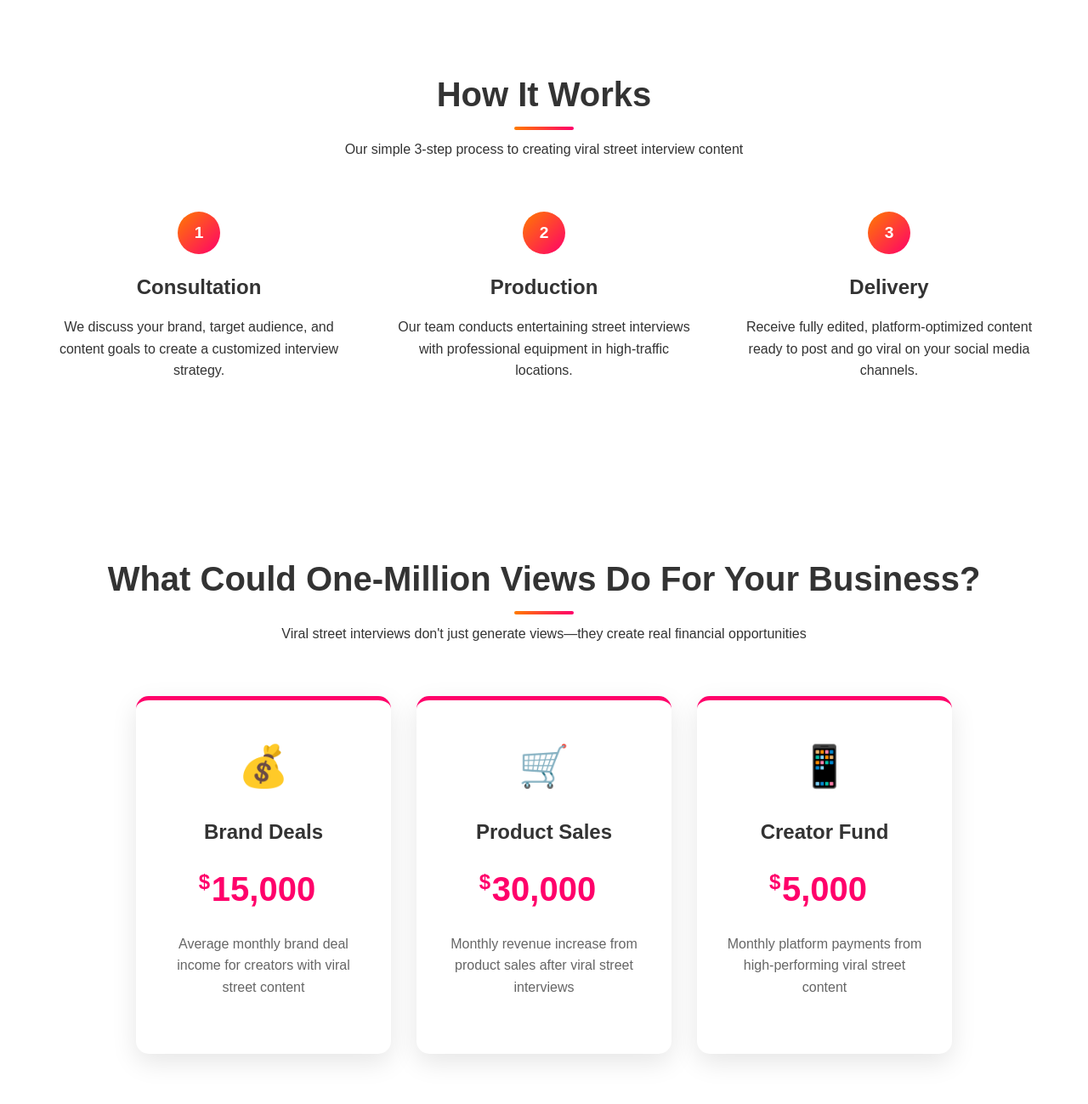
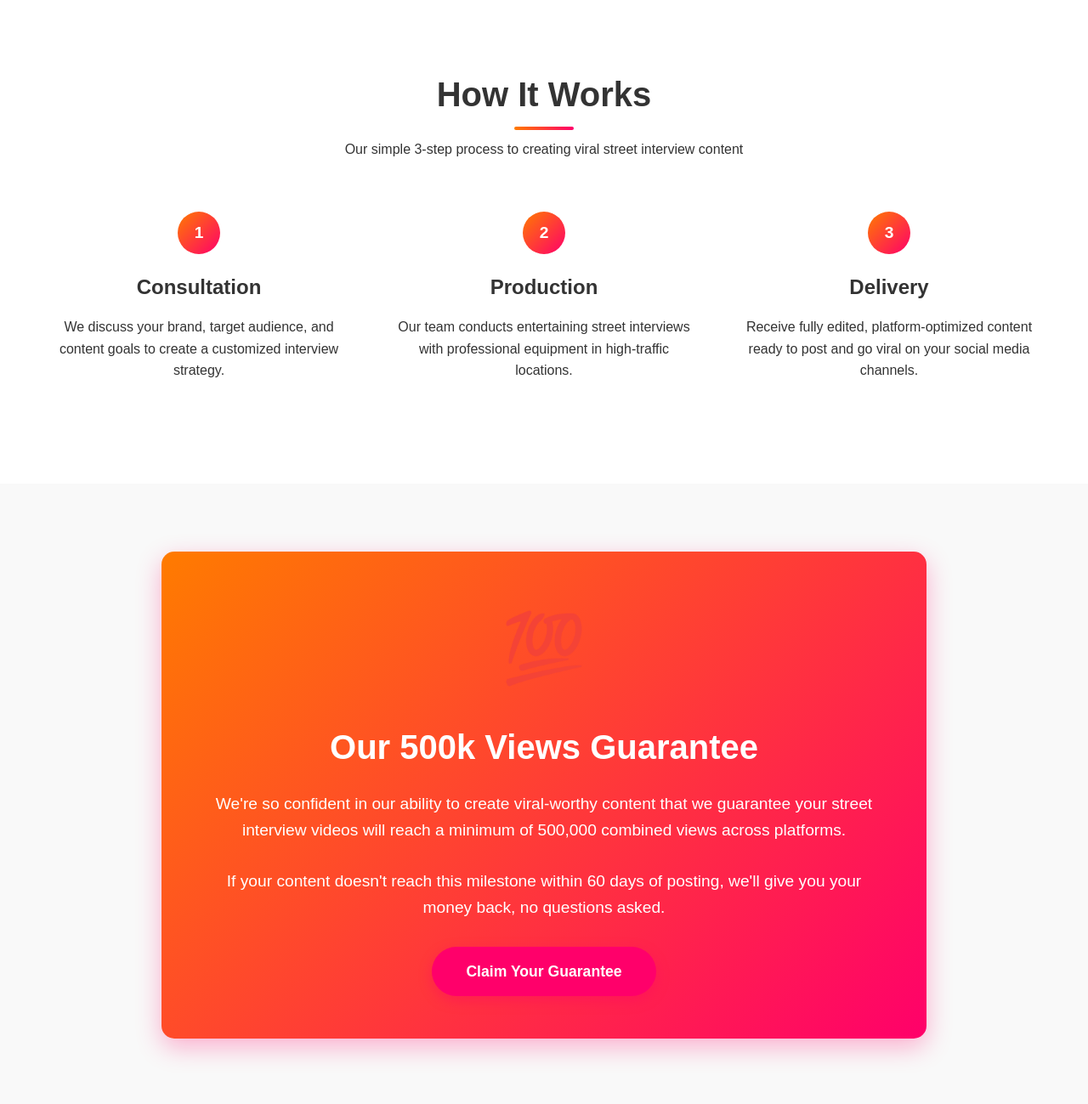
Before and after one commit to viralbizadmin/LandingPage, a Flask app: page / in a window 1280 px wide. Shown: the part 3756-5055 px from the top of the page at 85% size. Run offline with Flask 3, Linux system fonts and the light colour scheme.

Commit message:
Update index.html

```diff
--- a/templates/index.html
+++ b/templates/index.html
@@ -937,38 +937,7 @@
         </div>
     </section>
 
-    <!-- Income Potential Section -->
-    <section class="income-potential" id="potential">
-        <div class="container">
-            <div class="section-title">
-                <h2>What Could One-Million Views Do For Your Business?</h2>
-                <p>Viral street interviews don't just generate views—they create real financial opportunities</p>
-            </div>
 
-            <div class="income-cards">
-                <div class="income-card">
-                    <div class="income-icon">💰</div>
-                    <h3 class="income-title">Brand Deals</h3>
-                    <div class="income-amount">15,000</div>
-                    <p class="income-description">Average monthly brand deal income for creators with viral street content</p>
-                </div>
-
-                <div class="income-card">
-                    <div class="income-icon">🛒</div>
-                    <h3 class="income-title">Product Sales</h3>
-                    <div class="income-amount">30,000</div>
-                    <p class="income-description">Monthly revenue increase from product sales after viral street interviews</p>
-                </div>
-
-                <div class="income-card">
-                    <div class="income-icon">📱</div>
-                    <h3 class="income-title">Creator Fund</h3>
-                    <div class="income-amount">5,000</div>
-                    <p class="income-description">Monthly platform payments from high-performing viral street content</p>
-                </div>
-            </div>
-        </div>
-    </section>
 
     <!-- 500K Views Guarantee -->
     <section class="guarantee-section" id="guarantee">
```
